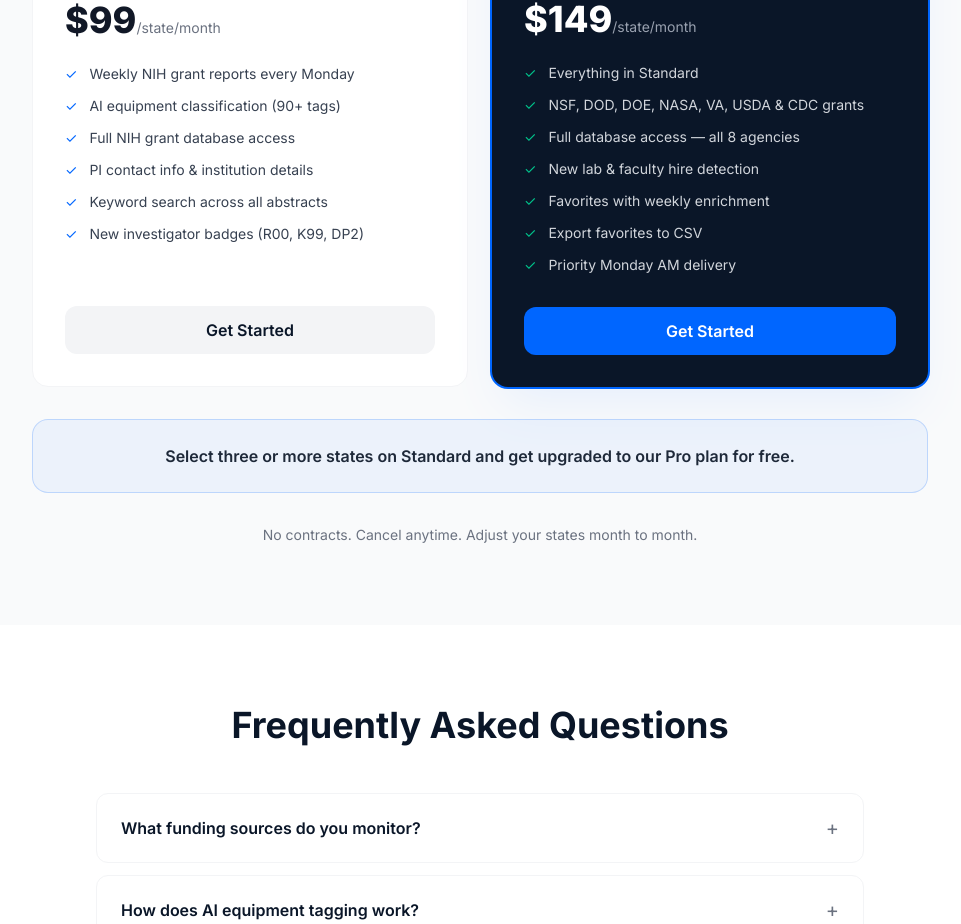
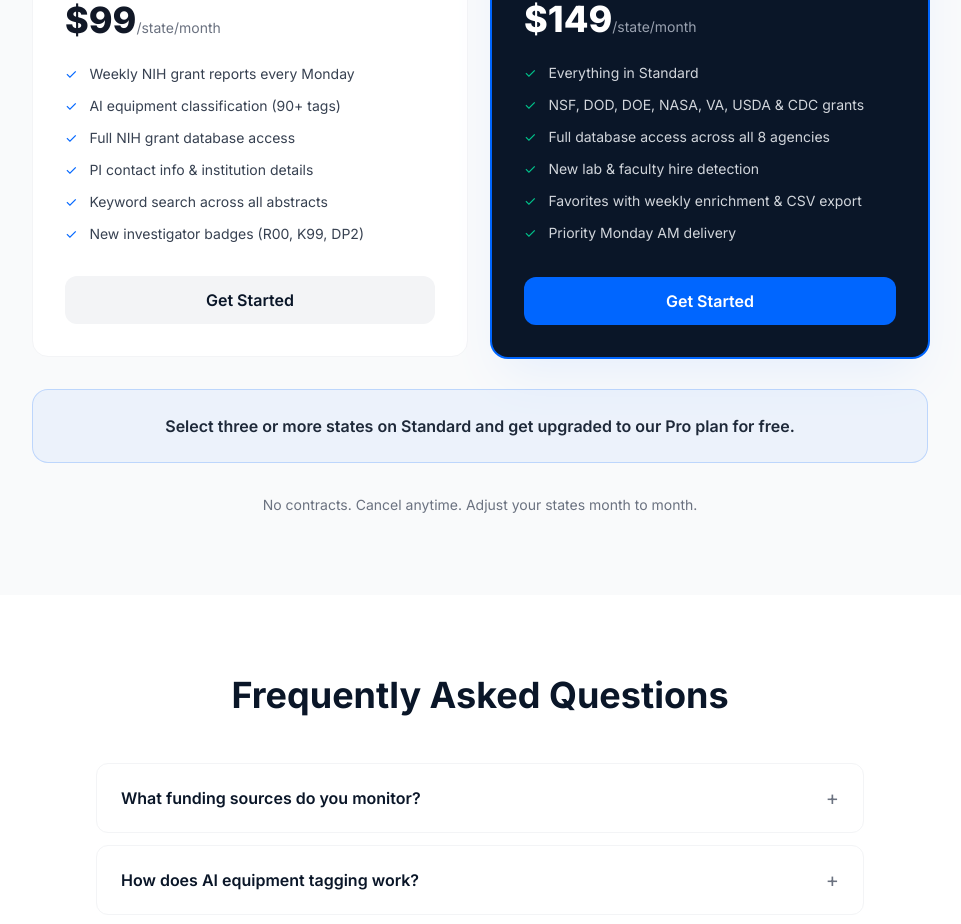
Before and after one commit to lableadmanager-bit/lableadspro-website, a Next.js app: page / in a window 1280 px wide. Shown: the part 5419-6343 px from the top of the page, without its empty margins (160-1121 px from the left). Built offline with nearby package versions, Linux system fonts and the light colour scheme.

Commit message:
Consolidate Pro features: merge database access + favorites/CSV into fewer bullet points

```diff
--- a/src/components/Pricing.tsx
+++ b/src/components/Pricing.tsx
@@ -24,10 +24,9 @@ const plans = [
     features: [
       "Everything in Standard",
       "NSF, DOD, DOE, NASA, VA, USDA & CDC grants",
-      "Full database access — all 8 agencies",
+      "Full database access across all 8 agencies",
       "New lab & faculty hire detection",
-      "Favorites with weekly enrichment",
-      "Export favorites to CSV",
+      "Favorites with weekly enrichment & CSV export",
       "Priority Monday AM delivery",
     ],
     cta: "Get Started",
--- a/src/lib/plans.ts
+++ b/src/lib/plans.ts
@@ -40,10 +40,9 @@ export const PLANS: Record<PlanTier, Plan> = {
     features: [
       "Everything in Standard",
       "NSF, DOD, DOE, NASA, VA, USDA & CDC grants",
-      "Full database access — all 8 agencies",
+      "Full database access across all 8 agencies",
       "New lab & faculty hire detection",
-      "Favorites with weekly enrichment",
-      "Export favorites to CSV",
+      "Favorites with weekly enrichment & CSV export",
       "Priority Monday AM delivery",
     ],
   },
```
